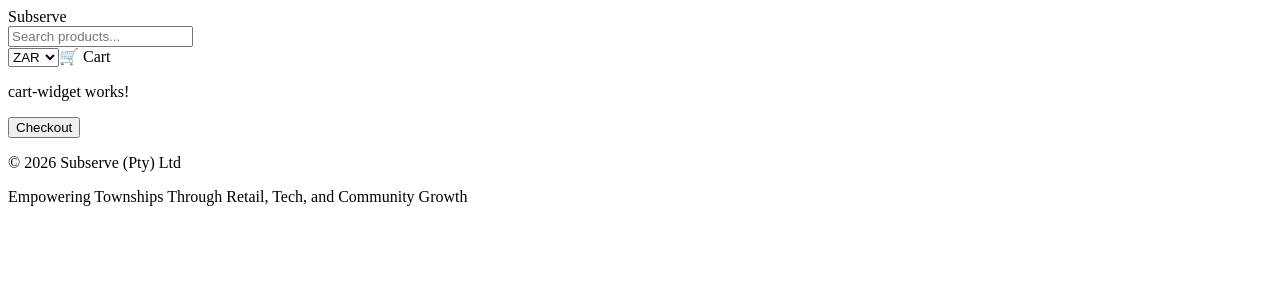
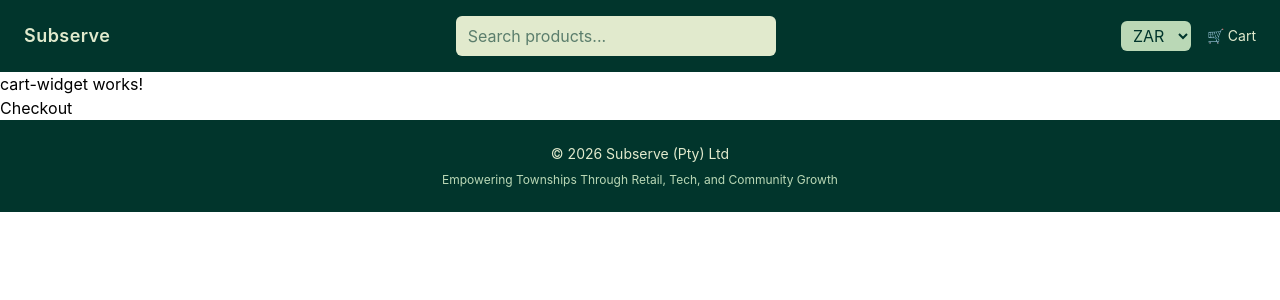
Before and after one commit to Khetha98/subserve, an Angular app in the folder subserve-web/: page /cart in a window 1280 px wide. Shown: the top 300 px of the page. Built offline with nearby package versions, Linux system fonts and the light colour scheme.

Commit message:
added some tailwind

```diff
--- a/subserve-web/angular.json
+++ b/subserve-web/angular.json
@@ -29,7 +29,7 @@
                 "input": "public"
               }
             ],
-            "styles": ["src/styles.scss"],
+            "styles": ["src/tailwind.css", "src/styles.scss"],
             "server": "src/main.server.ts",
             "outputMode": "server",
             "security": {
--- a/subserve-web/package.json
+++ b/subserve-web/package.json
@@ -28,10 +28,13 @@
     "@angular/build": "^21.2.0",
     "@angular/cli": "^21.2.0",
     "@angular/compiler-cli": "^21.2.0",
+    "@tailwindcss/postcss": "^4.1.12",
     "@types/express": "^5.0.1",
     "@types/node": "^20.17.19",
     "jsdom": "^28.0.0",
+    "postcss": "^8.5.3",
     "prettier": "^3.8.1",
+    "tailwindcss": "^4.2.1",
     "typescript": "~5.9.2",
     "vitest": "^4.0.8"
   }
--- a/subserve-web/src/app/app.config.ts
+++ b/subserve-web/src/app/app.config.ts
@@ -2,10 +2,12 @@
 import { provideRouter } from '@angular/router';
 
 import { routes } from './app.routes';
+import { provideHttpClient } from '@angular/common/http';
 
 export const appConfig: ApplicationConfig = {
   providers: [
     provideBrowserGlobalErrorListeners(),
     provideRouter(routes),
+    provideHttpClient()
   ]
 };
--- a/subserve-web/src/app/components/footer/footer.html
+++ b/subserve-web/src/app/components/footer/footer.html
@@ -1,4 +1,6 @@
-<footer class="footer">
-  <p>© {{ year }} Subserve (Pty) Ltd</p>
-  <p>Empowering Townships Through Retail, Tech, and Community Growth</p>
+<footer class="bg-[#01352c] text-[#e1eacd] py-6 px-4 text-center space-y-2">
+  <p class="text-sm">© {{ year }} Subserve (Pty) Ltd</p>
+  <p class="text-xs text-[#bad8b6]">
+    Empowering Townships Through Retail, Tech, and Community Growth
+  </p>
 </footer>
--- a/subserve-web/src/app/components/navbar/navbar.html
+++ b/subserve-web/src/app/components/navbar/navbar.html
@@ -1,20 +1,32 @@
-<nav class="navbar">
-  <div class="logo">Subserve</div>
+<nav class="bg-[#01352c] text-[#e1eacd] px-6 py-4 flex items-center justify-between gap-4">
+  <div class="logo text-lg font-semibold tracking-wide">
+    Subserve
+  </div>
 
   <input
     type="text"
     placeholder="Search products..."
+    class="px-3 py-2 rounded-md text-[#01352c] bg-[#e1eacd] placeholder-[#01352c]/60 focus:outline-none focus:ring-2 focus:ring-[#61b390] w-full max-w-xs"
     (keyup.enter)="onSearch(search.value)"
     #search
   />
 
-  <div class="actions">
-    <select #currencySelect (change)="changeCurrency(currencySelect.value)">
-    <option value="ZAR">ZAR</option>
-    <option value="USD">USD</option>
-    <option value="EUR">EUR</option>
+  <div class="actions flex items-center gap-4">
+    <select
+      #currencySelect
+      (change)="changeCurrency(currencySelect.value)"
+      class="px-2 py-1 rounded-md bg-[#bad8b6] text-[#01352c] focus:outline-none focus:ring-2 focus:ring-[#61b390]"
+    >
+      <option value="ZAR">ZAR</option>
+      <option value="USD">USD</option>
+      <option value="EUR">EUR</option>
     </select>
 
-    <a routerLink="/cart">🛒 Cart</a>
+    <a
+      routerLink="/cart"
+      class="flex items-center gap-1 text-sm hover:text-[#61b390] transition"
+    >
+      🛒 Cart
+    </a>
   </div>
 </nav>
--- a/subserve-web/src/app/components/product-card/product-card.html
+++ b/subserve-web/src/app/components/product-card/product-card.html
@@ -1,6 +1,20 @@
-<div class="card">
-  <img [src]="product.imageUrl" />
-  <h3>{{ product.name }}</h3>
-  <p>R {{ product.price }}</p>
-  <button>Add to cart</button>
+<div class="card bg-white border border-[#bad8b6] rounded-xl overflow-hidden shadow-sm hover:shadow-md transition flex flex-col">
+  <img
+    [src]="product.imageUrl"
+    class="h-40 w-full object-cover"
+  />
+
+  <div class="p-4 space-y-2 flex-1 flex flex-col">
+    <h3 class="font-medium text-[#01352c]">{{ product.name }}</h3>
+
+    <p class="text-[#61b390] font-semibold">
+      R {{ product.price }}
+    </p>
+
+    <button
+      class="mt-auto bg-[#61b390] text-[#01352c] px-4 py-2 rounded-md hover:bg-[#4aa982] transition"
+    >
+      Add to cart
+    </button>
+  </div>
 </div>
--- a/subserve-web/src/app/pages/checkout/checkout.html
+++ b/subserve-web/src/app/pages/checkout/checkout.html
@@ -1,6 +1,9 @@
 <app-navbar></app-navbar>
 
-<h2>Checkout</h2>
+<h2 class="text-2xl font-semibold text-[#01352c] px-6 py-4">
+  Checkout
+</h2>
+
 <!-- address, payment, delivery -->
 
 <app-footer></app-footer>
--- a/subserve-web/src/app/pages/delivery/delivery.html
+++ b/subserve-web/src/app/pages/delivery/delivery.html
@@ -1,12 +1,15 @@
 <app-navbar></app-navbar>
 
-<h2>We currently deliver to:</h2>
-<ul>
-  <li>Soweto</li>
-  <li>Verulam</li>
-  <li>Ndwedwe</li>
-  <li>Folweni</li>
-  <li>Umbumbulu</li>
+<h2 class="text-xl font-semibold text-[#01352c] px-6 py-4">
+  We currently deliver to:
+</h2>
+
+<ul class="px-6 space-y-2 text-[#01352c]">
+  <li class="border-l-4 border-[#61b390] pl-3">Soweto</li>
+  <li class="border-l-4 border-[#61b390] pl-3">Verulam</li>
+  <li class="border-l-4 border-[#61b390] pl-3">Ndwedwe</li>
+  <li class="border-l-4 border-[#61b390] pl-3">Folweni</li>
+  <li class="border-l-4 border-[#61b390] pl-3">Umbumbulu</li>
 </ul>
 
 <app-footer></app-footer>
--- a/subserve-web/src/app/pages/home/home.html
+++ b/subserve-web/src/app/pages/home/home.html
@@ -1,18 +1,33 @@
 <app-navbar></app-navbar>
 
-<section class="hero">
-  <h1>Fresh food. Everyday essentials. Affordable tech.</h1>
-  <p>Built for our communities. Powered by local farmers.</p>
-  <button routerLink="/products">Shop now</button>
+<section class="hero bg-[#e1eacd] px-6 py-16 text-center space-y-6">
+  <h1 class="text-3xl md:text-4xl font-bold text-[#01352c]">
+    Fresh food. Everyday essentials. Affordable tech.
+  </h1>
+
+  <p class="text-[#01352c]/80 max-w-xl mx-auto">
+    Built for our communities. Powered by local farmers.
+  </p>
+
+  <button
+    routerLink="/products"
+    class="bg-[#61b390] text-[#01352c] px-6 py-3 rounded-md font-medium hover:bg-[#4aa982] transition"
+  >
+    Shop now
+  </button>
 </section>
 
-<section class="products">
-  <h2>Featured products</h2>
+<section class="products px-6 py-10">
+  <h2 class="text-xl font-semibold text-[#01352c] mb-6">
+    Featured products
+  </h2>
 
-  <app-product-card
-    *ngFor="let product of products"
-    [product]="product">
-  </app-product-card>
+  <div class="grid grid-cols-1 sm:grid-cols-2 md:grid-cols-3 lg:grid-cols-4 gap-6">
+    <app-product-card
+      *ngFor="let product of products"
+      [product]="product">
+    </app-product-card>
+  </div>
 </section>
 
 <app-footer></app-footer>
--- a/subserve-web/src/app/pages/product/product.html
+++ b/subserve-web/src/app/pages/product/product.html
@@ -1,10 +1,17 @@
 <app-navbar></app-navbar>
 
-<div class="product-detail">
-  <!--img [src]="product.image" />
-  <h2>{{ product.name }}</h2>
-  <p>{{ product.price | currency: currentCurrency }}</p>
-  <button (click)="addToCart(product)">Add to cart</button-->
+<div class="product-detail max-w-4xl mx-auto p-6 bg-white rounded-xl border border-[#bad8b6] shadow-sm mt-6">
+  <!--
+  <img [src]="product.image" class="w-full h-64 object-cover rounded-lg mb-4" />
+  <h2 class="text-2xl font-semibold text-[#01352c]">{{ product.name }}</h2>
+  <p class="text-[#61b390] font-bold my-2">{{ product.price | currency: currentCurrency }}</p>
+  <button
+    (click)="addToCart(product)"
+    class="bg-[#61b390] text-[#01352c] px-4 py-2 rounded-md hover:bg-[#4aa982] transition"
+  >
+    Add to cart
+  </button>
+  -->
 </div>
 
 <app-footer></app-footer>
--- /dev/null
+++ b/subserve-web/src/tailwind.css
@@ -0,0 +1 @@
+@import 'tailwindcss';
```
Also changed, not shown: subserve-web/.postcssrc.json (added), 2 other files (tests, documents, lock files or other folders).
